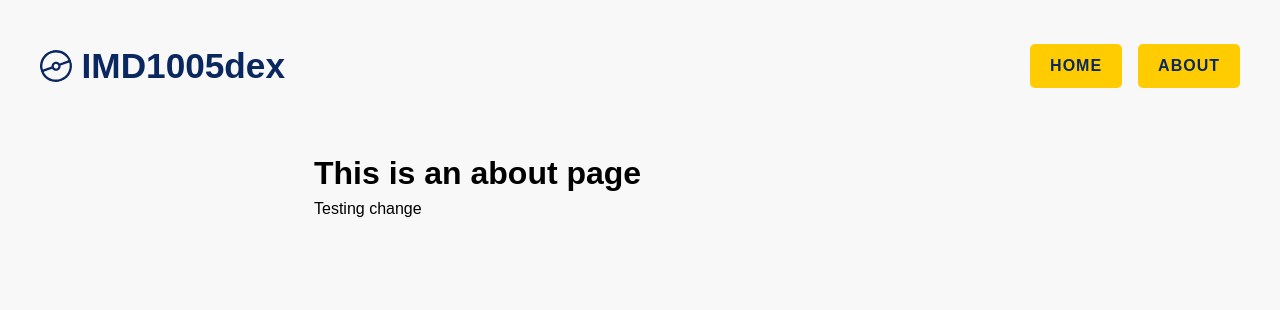
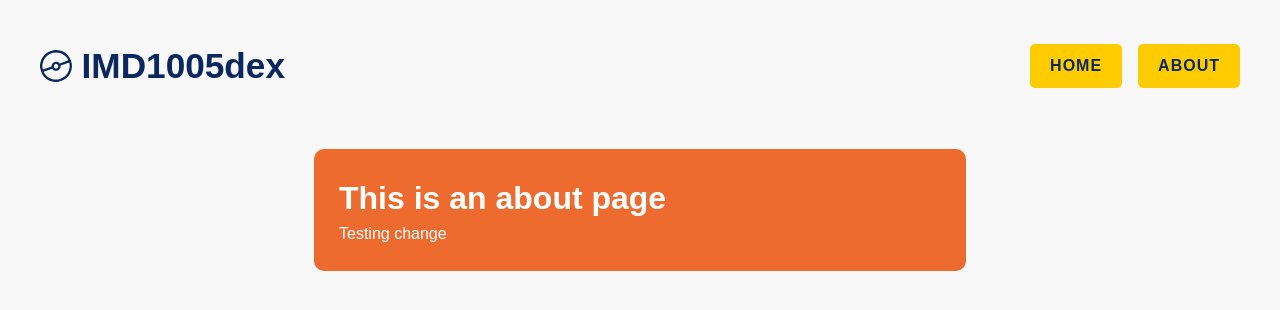
Before and after one commit to imd1005-web-development-winter-2023/vue-project-imd1005-student-starter, a Vue app: page /about in a window 1280 px wide. Shown: the top 310 px of the page. Built offline with nearby package versions, Linux system fonts and the light colour scheme.

Commit message:
Add style container for about page

```diff
--- a/src/pages/about-page.vue
+++ b/src/pages/about-page.vue
@@ -1,9 +1,18 @@
 <template>
   <div class="about">
-    <h1>This is an about page</h1>
+    <div class="content">
+      <h1>This is an about page</h1>
 
-    <p>Testing change</p>
+      <p>Testing change</p>
+    </div>
   </div>
 </template>
 
-<style></style>
+<style>
+.about .content {
+  color: var(--colour-white);
+  background-color: var(--colour-orange);
+  padding: 25px;
+  border-radius: 10px;
+}
+</style>
```
